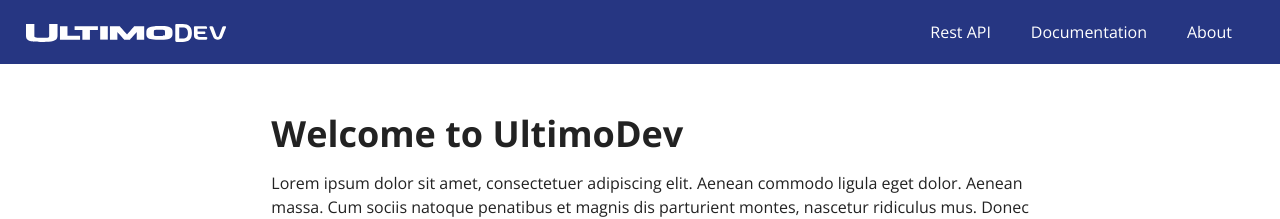
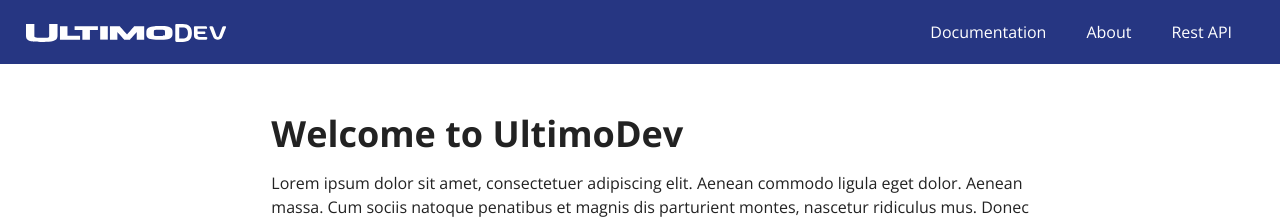
Before and after one commit to ejniemeijer/ejniemeijer.github.io, a Jekyll site: the page built from pages/index.md, in a window 1280 px wide. Shown: the top 219 px of the page. Built offline with Jekyll 4.4.1, drawn with Linux system fonts in a browser that asks for light colours.

Commit message:
Update header.html

```diff
--- a/_includes/header.html
+++ b/_includes/header.html
@@ -5,13 +5,22 @@
 	</a>
 	<div class="td-navbar-nav-scroll ml-md-auto" id="main_navbar">
 
-		<ul class="navbar-nav mt-2 mt-lg-0">{% if site.repo %}
+		<ul class="navbar-nav mt-2 mt-lg-0">
+
+
+
+			{% for link in site.data.navigation %}
+			<li class="nav-item mr-4 mb-2 mb-lg-0">
+                            <a class="nav-link" href="{% if link.url %}{{ site.baseurl }}/{{ link.url }}{% else %}{{ link.external_url }}{% endif %}" ><span>{{ link.title }}</span></a>
+			</li>
+			{% endfor %}
+
+			{% if site.repo %}
 			<li class="nav-item mr-4 mb-2 mb-lg-0">
                             <a class="nav-link" href="{{ site.restapi }}" target="_blank"><span>Rest API</span></a>
-			</li>{% endif %}{% for link in site.data.navigation %}
-			<li class="nav-item mr-4 mb-2 mb-lg-0">
-                            <a class="nav-link" href="{% if link.url %}{{ site.baseurl }}/{{ link.url }}{% else %}{{ link.external_url }}{% endif %}" ><span>{{ link.title }}</span></a>
-			</li>{% endfor %}
+			</li>
+			{% endif %}
+
 		</ul>
 
 	</div>
```
